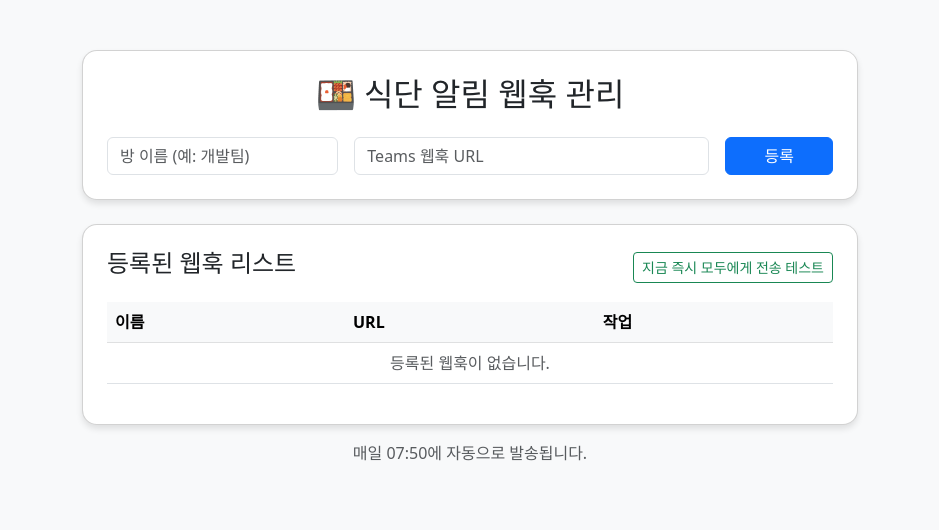
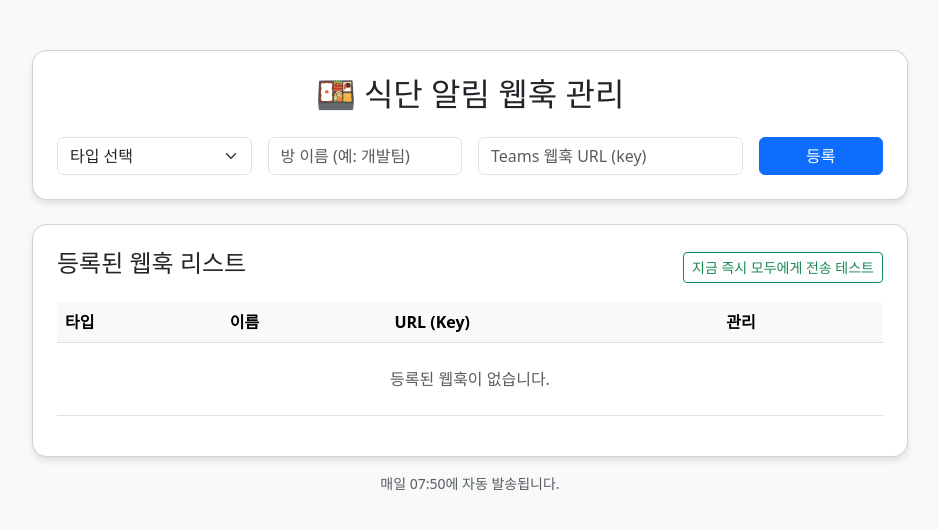
Before and after one commit to donowhy/Deliver-Menu, a Flask app: page / in a window 1280 px wide. Shown: the top 530 px of the page, without its empty margins (170-1109 px from the left). Run offline with Flask 3, Linux system fonts and the light colour scheme.

Commit message:
refactor: update webhook model to include pk, key, and type (CHAT/CHANNEL)

```diff
--- a/app.py
+++ b/app.py
@@ -18,8 +18,6 @@ app.secret_key = os.getenv("SECRET_KEY", "your-super-secret-key-123")
 
 # --- [DB 설정] ---
 DATABASE_URL = os.getenv("DATABASE_URL")
-DATABASE_KEY = os.getenv("DATABASE_KEY")
-DATABASE_URL.replace("PASSWORD", DATABASE_KEY)
 if DATABASE_URL and DATABASE_URL.startswith("postgres://"):
     DATABASE_URL = DATABASE_URL.replace("postgres://", "postgresql://", 1)
 
@@ -31,22 +29,25 @@ app.config['SQLALCHEMY_TRACK_MODIFICATIONS'] = False
 db = SQLAlchemy(app)
 
 # --- [모델 정의] ---
+# pk, name, key, type(CHAT, CHANNEL)
 class Webhook(db.Model):
-    id = db.Column(db.Integer, primary_key=True)
-    url = db.Column(db.String(500), nullable=False)
-    name = db.Column(db.String(100), nullable=True)
+    pk = db.Column(db.Integer, primary_key=True, autoincrement=True)
+    name = db.Column(db.String(100), nullable=False)
+    key = db.Column(db.String(500), nullable=False)  # Webhook URL
+    type = db.Column(db.String(20), nullable=False) # CHAT or CHANNEL
     created_at = db.Column(db.DateTime, default=datetime.now)
 
+# DB 초기화 및 테이블 생성
 with app.app_context():
     db.create_all()
 
 # --- [식단 관련 로직] ---
-OPER_CD = os.getenv("OPER_CD")
-ASSIGN_CD = os.getenv("ASSIGN_CD")
-SCHEDULE_TIME = os.getenv("SCHEDULE_TIME")
-menuWebUrl = os.getenv("MENU_WEB_URL")
+OPER_CD = os.getenv("OPER_CD", "O000002")
+ASSIGN_CD = os.getenv("ASSIGN_CD", "S000545")
+SCHEDULE_TIME = os.getenv("SCHEDULE_TIME", "07:50")
+
 def fetch_menu_data():
-    url = menuWebUrl
+    url = "https://puls2.pulmuone.com/src/sql/menu/week_sql.php"
     request_param = {"topOperCd": OPER_CD, "topAssignCd": ASSIGN_CD, "menuDay": 0}
     payload = {"requestId": "search_week", "requestMode": "1", "requestParam": json.dumps(request_param)}
     headers = {
@@ -98,8 +99,9 @@ def send_to_all_webhooks():
         message = parse_menu(raw)
         for wh in webhooks:
             try:
-                res = requests.post(wh.url, json={"text": message})
-                print(f"전송 성공: {wh.name} (상태: {res.status_code})")
+                # DB의 'key' 필드에 저장된 URL로 발송
+                res = requests.post(wh.key, json={"text": message})
+                print(f"전송 성공: [{wh.type}] {wh.name} (상태: {res.status_code})")
             except Exception as e:
                 print(f"전송 실패 {wh.name}: {e}")
 
@@ -111,18 +113,22 @@ def index():
 
 @app.route('/add', methods=['POST'])
 def add_webhook():
-    url = request.form.get('url')
     name = request.form.get('name')
-    if url:
-        new_wh = Webhook(url=url, name=name)
+    key = request.form.get('key')
+    type = request.form.get('type') # CHAT or CHANNEL
+
+    if name and key and type:
+        new_wh = Webhook(name=name, key=key, type=type)
         db.session.add(new_wh)
         db.session.commit()
-        flash('웹훅이 등록되었습니다.')
+        flash(f'[{type}] {name} 웹훅이 등록되었습니다.')
+    else:
+        flash('모든 필드를 입력해주세요.')
     return redirect(url_for('index'))
 
-@app.route('/delete/<int:id>')
-def delete_webhook(id):
-    wh = Webhook.query.get(id)
+@app.route('/delete/<int:pk>')
+def delete_webhook(pk):
+    wh = Webhook.query.get(pk)
     if wh:
         db.session.delete(wh)
         db.session.commit()
@@ -144,13 +150,11 @@ def run_scheduler():
         time.sleep(60)
 
 if __name__ == '__main__':
-    # 터미널에서 python app.py --now 라고 실행하면 즉시 전송 후 종료
     if len(sys.argv) > 1 and sys.argv[1] == '--now':
         print("즉시 전송 모드를 시작합니다...")
         send_to_all_webhooks()
         sys.exit(0)
 
-    # 일반 실행 (서버 + 스케줄러)
     t = threading.Thread(target=run_scheduler)
     t.daemon = True
     t.start()
--- a/templates/index.html
+++ b/templates/index.html
@@ -7,8 +7,10 @@
     <link href="https://cdn.jsdelivr.net/npm/bootstrap@5.3.0/dist/css/bootstrap.min.css" rel="stylesheet">
     <style>
         body { background-color: #f8f9fa; padding-top: 50px; }
-        .container { max-width: 800px; }
+        .container { max-width: 900px; }
         .card { border-radius: 15px; box-shadow: 0 4px 6px rgba(0,0,0,0.1); }
+        .badge-chat { background-color: #6f42c1; }
+        .badge-channel { background-color: #0d6efd; }
     </style>
 </head>
 <body>
@@ -25,11 +27,18 @@
             {% endwith %}
 
             <form action="/add" method="POST" class="row g-3">
-                <div class="col-md-4">
+                <div class="col-md-3">
+                    <select name="type" class="form-select" required>
+                        <option value="" disabled selected>타입 선택</option>
+                        <option value="CHAT">CHAT (개인/그룹채팅)</option>
+                        <option value="CHANNEL">CHANNEL (채널)</option>
+                    </select>
+                </div>
+                <div class="col-md-3">
                     <input type="text" name="name" class="form-control" placeholder="방 이름 (예: 개발팀)" required>
                 </div>
-                <div class="col-md-6">
-                    <input type="url" name="url" class="form-control" placeholder="Teams 웹훅 URL" required>
+                <div class="col-md-4">
+                    <input type="url" name="key" class="form-control" placeholder="Teams 웹훅 URL (key)" required>
                 </div>
                 <div class="col-md-2">
                     <button type="submit" class="btn btn-primary w-100">등록</button>
@@ -45,30 +54,36 @@
             <table class="table table-hover">
                 <thead class="table-light">
                     <tr>
+                        <th>타입</th>
                         <th>이름</th>
-                        <th>URL</th>
-                        <th>작업</th>
+                        <th>URL (Key)</th>
+                        <th>관리</th>
                     </tr>
                 </thead>
                 <tbody>
                     {% for wh in webhooks %}
                     <tr>
+                        <td>
+                            <span class="badge {{ 'badge-chat' if wh.type == 'CHAT' else 'badge-channel' }}">
+                                {{ wh.type }}
+                            </span>
+                        </td>
                         <td>{{ wh.name }}</td>
-                        <td class="text-truncate" style="max-width: 300px;">{{ wh.url }}</td>
+                        <td class="text-truncate" style="max-width: 300px;">{{ wh.key }}</td>
                         <td>
-                            <a href="/delete/{{ wh.id }}" class="btn btn-danger btn-sm" onclick="return confirm('삭제하시겠습니까?')">삭제</a>
+                            <a href="/delete/{{ wh.pk }}" class="btn btn-danger btn-sm" onclick="return confirm('삭제하시겠습니까?')">삭제</a>
                         </td>
                     </tr>
                     {% endfor %}
                     {% if not webhooks %}
                     <tr>
-                        <td colspan="3" class="text-center text-muted">등록된 웹훅이 없습니다.</td>
+                        <td colspan="4" class="text-center text-muted py-4">등록된 웹훅이 없습니다.</td>
                     </tr>
                     {% endif %}
                 </tbody>
             </table>
         </div>
-        <p class="text-center mt-3 text-muted">매일 {{ config.get('SCHEDULE_TIME', '07:50') }}에 자동으로 발송됩니다.</p>
+        <p class="text-center mt-3 text-muted small">매일 {{ config.get('SCHEDULE_TIME', '07:50') }}에 자동 발송됩니다.</p>
     </div>
 </body>
 </html>
```
